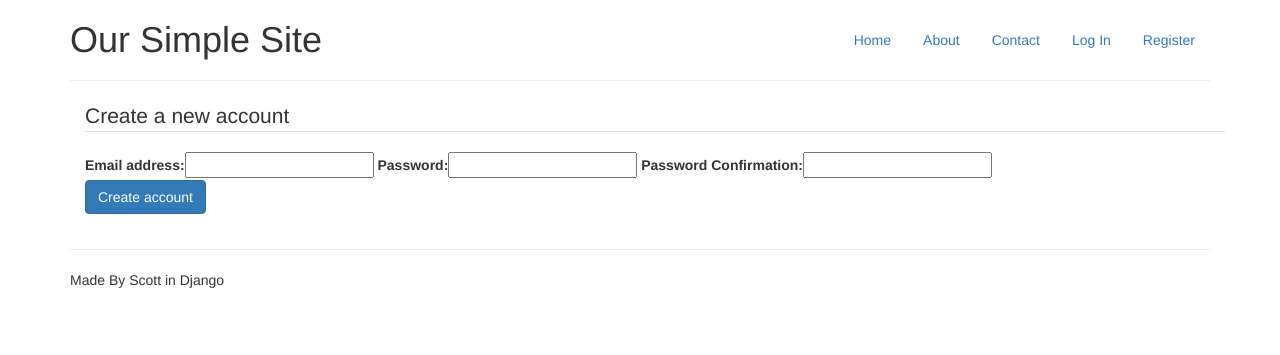
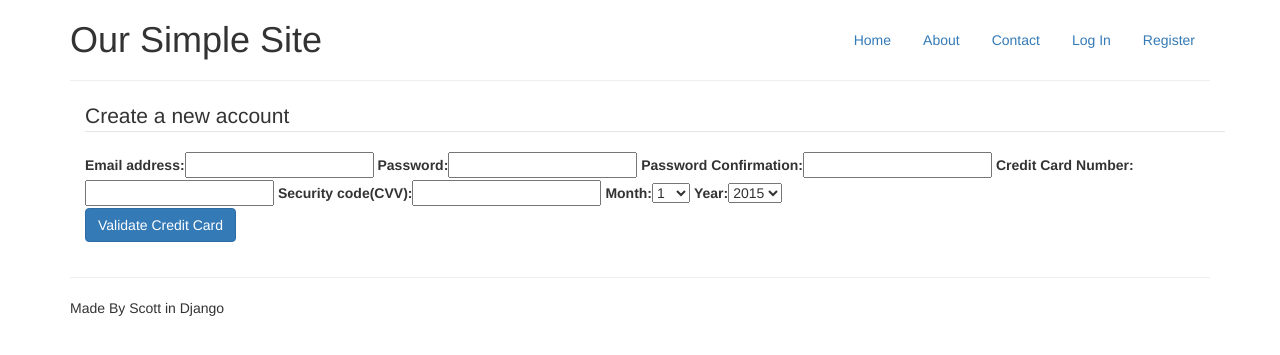
Before and after one commit to ScottWoodbyrne/AuthUsers, a Django app: page /register/ in a window 1280 px wide. Shown: the top 355 px of the page. Run offline with Django 3.2, Linux system fonts and the light colour scheme; some libraries are stand-ins or nearby versions.

Commit message:
added stripe to subscription

```diff
--- a/accounts/forms.py
+++ b/accounts/forms.py
@@ -3,7 +3,19 @@ from django.contrib.auth.forms import UserCreationForm
 from accounts.models import User
 from django.core.exceptions import ValidationError
 
-class UserRegistrationFrom(UserCreationForm):
+class UserRegistrationForm(UserCreationForm):
+    MONTH_CHOICES = [(i, i) for i in xrange(1, 12)]
+    YEAR_CHOICES = [(i, i) for i in xrange(2015, 2036)]
+
+    credit_card_number = forms.CharField(label='Credit Card Number')
+    cvv = forms.CharField(label='Security code(CVV)')
+    expiry_month = forms.ChoiceField(label='Month', choices=MONTH_CHOICES)
+    expiry_year = forms.ChoiceField(label='Year', choices=YEAR_CHOICES)
+    stripe_id = forms.CharField(widget=forms.HiddenInput)
+
+
+
+
     password1 = forms.CharField(
         label='Password',
         widget=forms.PasswordInput
@@ -28,7 +40,7 @@ class UserRegistrationFrom(UserCreationForm):
         return password2
 
     def save(self, commit=True):
-        instance = super(UserRegistrationFrom, self).save(commit=False)
+        instance = super(UserRegistrationForm, self).save(commit=False)
 
         instance.username = instance.email
 
@@ -36,6 +48,9 @@ class UserRegistrationFrom(UserCreationForm):
             instance.save()
         return instance
 
+
+
+
 class UserLoginForm(forms.Form):
     email = forms.EmailField()
     password = forms.CharField(widget=forms.PasswordInput)
--- a/accounts/models.py
+++ b/accounts/models.py
@@ -22,5 +22,6 @@ class AccountUserManager(UserManager):
 
 
 class User(AbstractUser):
+    stripe_id = models.CharField(max_length=40, default='')
 
     objects = AccountUserManager()
--- a/accounts/views.py
+++ b/accounts/views.py
@@ -1,34 +1,93 @@
-from django.shortcuts import render,redirect
+from django.shortcuts import render, redirect
 from django.contrib import messages, auth
-from accounts.forms import UserRegistrationFrom, UserLoginForm
+from accounts.forms import UserRegistrationForm, UserLoginForm
 from django.core.urlresolvers import reverse
 from django.template.context_processors import csrf
 from django.contrib.auth.decorators import login_required
+from django.conf import settings
+import datetime
+import stripe
+
+stripe.api_key = settings.STRIPE_SECRET
 
 
 # Create your views here.
 
+# def register(request):
+#     if request.method == 'POST':
+#         form = UserRegistrationForm(request.POST)
+#         if form.is_valid():
+#             try:
+#                 customer = stripe.Charge.create(
+#                     amount=499,
+#                     currency='USD',
+#                     description=form.cleaned_data['email'],
+#                     card=form.cleaned_data['stripe_id'],
+#                 )
+#             except stripe.error.CardError, e:
+#                 messages.error(request, 'Your card was declined!')
+#
+#             if customer.paid:
+#                 form.save()
+#                 user = auth.authenticate(email=request.POST.get('email'), password=request.POST.get('password1'))
+#
+#                 if user:
+#                     auth.login(request, user)
+#                     messages.success(request, 'You have successfully registered')
+#                     return redirect(reverse('profile'))
+#                 else:
+#                     messages.error(request, 'unable to log you in at this time!')
+#
+#             else:
+#                 messages.error(request, 'We were unable to take a payment with this card!')
+#     else:
+#         today = datetime.date.today()
+#         form = UserRegistrationForm()
+#
+#         args = {'form': form, 'publishable': settings.STRIPE_PUBLISHABLE}
+#         args.update(csrf(request))
+#
+#         return render(request, 'register.html', args)
+
 def register(request):
     if request.method == 'POST':
-        form = UserRegistrationFrom(request.POST)
+        form = UserRegistrationForm(request.POST)
         if form.is_valid():
-            form.save()
+            try:
+                customer = stripe.Charge.create(
+                    amount=499,
+                    currency='EUR',
+                    description=form.cleaned_data['email'],
+                    card=form.cleaned_data['stripe_id'],
+                )
+            except stripe.error.CardError, e:
+                messages.error(request, 'Your card was declined')
 
-            user = auth.authenticate(email=request.POST.get('email'), password=request.POST.get('password1'))
+            if customer.paid:
+                console.log(customer)
 
-            if user:
-                messages.success(request, "You have successfully registered")
-                return redirect(reverse('profile'))
+                form.save()
+
+                user = auth.authenticate(email=request.POST.get('email'), password=request.POST.get('password1'))
+
+                if user:
+                    auth.login(request, user)
+                    messages.success(request, 'You have successfully registered')
+                    return redirect(reverse('profile'))
+
+                else:
+                    messages.error(request, 'Unable to log you in at this time ')
             else:
-                messages.error(request, "unable to log you in at this time!")
+                messages.error(request, 'Unable to take payment with that card')
 
     else:
-        form = UserRegistrationFrom
+        today = datetime.date.today()
+        form = UserRegistrationForm()
 
-    args = {'form':form }
-    args.update (csrf(request))
+    args = {'form': form, 'publishable': settings.STRIPE_PUBLISHABLE}
+    args.update(csrf(request))
 
-    return render(request, 'register.html',args)
+    return render(request, 'register.html', args)
 
 
 @login_required(login_url='/login/')
@@ -36,14 +95,11 @@ def profile(request):
     return render(request, 'profile.html')
 
 
-
-
-
 def login(request):
-    if request.method =='POST':
-        form= UserLoginForm(request.POST)
+    if request.method == 'POST':
+        form = UserLoginForm(request.POST)
         if form.is_valid():
-            user=auth.authenticate(email=request.POST.get('email'),password=request.POST.get('password'))
+            user = auth.authenticate(email=request.POST.get('email'), password=request.POST.get('password'))
 
             if user is not None:
                 auth.login(request, user)
@@ -56,7 +112,7 @@ def login(request):
     else:
         form = UserLoginForm()
 
-    args = {'form': form }
+    args = {'form': form}
     args.update(csrf(request))
     return render(request, 'login.html', args)
 
--- /dev/null
+++ b/static/js/stripe.js
@@ -0,0 +1,29 @@
+/**
+ * Created by Scott on 15/07/2016.
+ */
+$(function() {
+    $('#register-form').submit(function(){
+        var form = this;
+        var card = {
+            number: $('#id_credit_card_number').val(),
+            expMonth: $('#id_expiry_month').val(),
+            expYear: $('#id_expiry_year').val(),
+            cvc: $('#id_cvv').val()
+        };
+
+
+        Stripe.createToken(card, function(status, response){
+            if (status === 200){
+                console.log(status, response);
+                $('#credit-card-errors').hide();
+                $('#id_stripe_id').val(response.id);
+                form.submit();
+            } else {
+                $('#stripe-error-message').text(response.error.message);
+                $('#credit-card-errors').show();
+                $('#validate_card_btn').attr('disabled', false);
+            }
+        });
+        return false
+    });
+});
--- a/templates/base.html
+++ b/templates/base.html
@@ -8,6 +8,10 @@
     <meta name="author" content="">
     <link rel="stylesheet" href="https://cdnjs.cloudflare.com/ajax/libs/bootswatch/3.3.6/cerulean/bootstrap.min.css">
 {#    <link rel="stylesheet" href="{% static "css/style.css" %}">#}
+    <script src="https://cdnjs.cloudflare.com/ajax/libs/jquery/3.0.0-alpha1/jquery.min.js"></script>
+    <script src="https://cdnjs.cloudflare.com/ajax/libs/twitter-bootstrap/4.0.0-alpha/js/bootstrap.min.js"></script>
+    {% block head_js %}{% endblock %}
+
 </head>
 <body>
     <div class="container">
@@ -48,8 +52,6 @@
     </div>
 </body>
 
-<script src="https://cdnjs.cloudflare.com/ajax/libs/jquery/3.0.0­alpha1/jquery.min.js"></script>
-<script src="https://cdnjs.cloudflare.com/ajax/libs/twitter­bootstrap/4.0.0­alpha/js/bootstrap.min.js"> </script>
 
 
 </html>
--- a/templates/register.html
+++ b/templates/register.html
@@ -1,14 +1,29 @@
 {% extends 'base.html' %}
 {% load bootstrap_tags %}
-{% block content %}
-    <form role="form" method="post" action="{% url 'register' %}">
+{% load staticfiles %}
+    {% block head_js %}
+        <script src="https://js.stripe.com/v2/"type="text/javascript"></script>
+        <script type="text/javascript">
+            Stripe.publishableKey = '{{ publishable }}'
+        </script>
+        <script type="text/javascript" src="{% static 'js/stripe.js' %}"></script>
+
+    {% endblock %}
+    {% block content %}
+    <form role="form" method="post" id="register-form" action="{% url 'register' %}">
+        <div id="credit-card-errors" style="display:none">
+            <div class="alert-message block-message error" id="stripe-error-message"></div>
+        </div>
+
+
         <legend>Create a new account</legend>
         {% csrf_token %}
         {{ form| as_bootstrap }}
         <div class="form-group">
-            <button type="submit" class="btn btn-primary">Create account</button>
-        </div>
+            <input class="btn btn-primary" id="validate_card_btn" name="commit" type="submit" value ="Validate Credit Card">
+         </div>
+
     </form>
 
 
-{% endblock %}
+    {% endblock %}
```
Also changed, not shown: auth_demo/settings.py (+7 -0 lines), accounts/migrations/0002_user_stripe_id.py (added), db.sqlite3, 5 other files.
